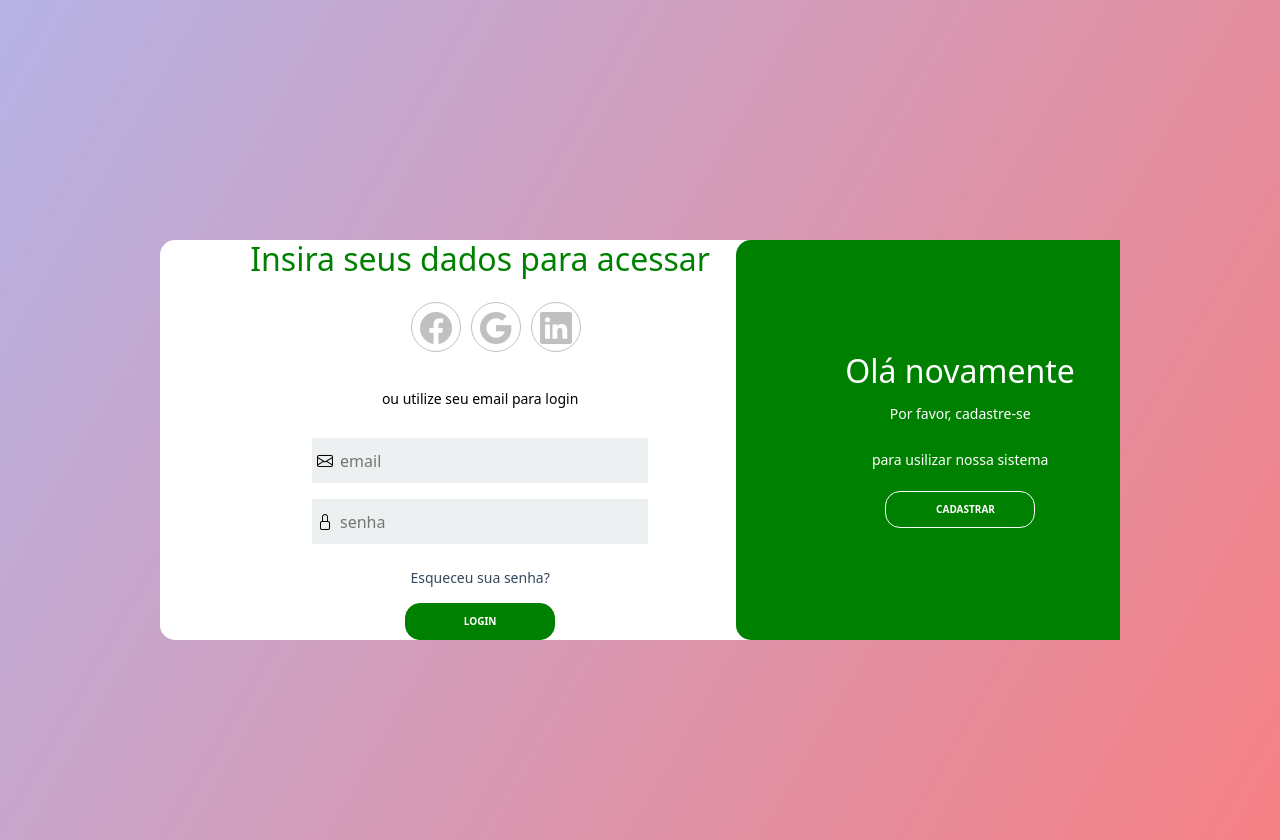
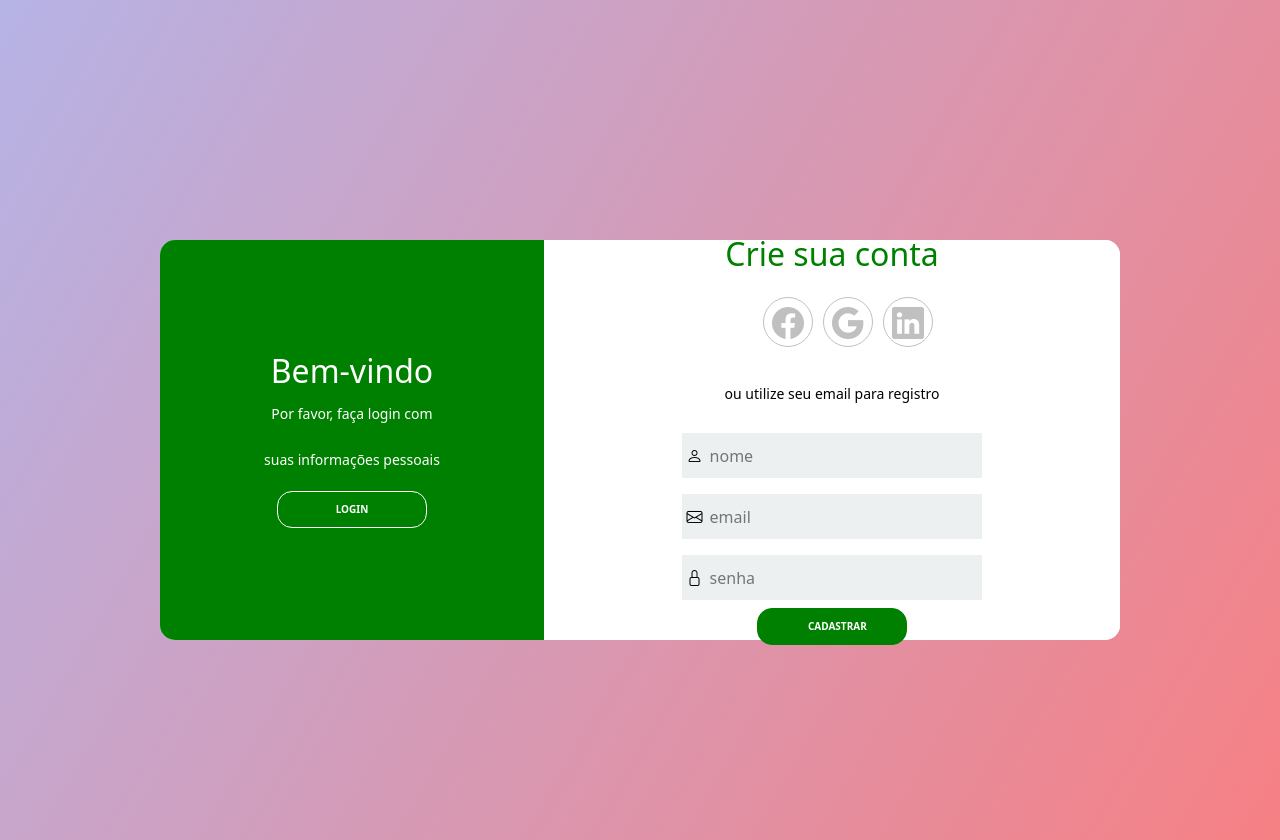
Before and after one commit to Douglaxz/passwordManager, a Flask app: page /login in a window 1280 px wide. Shown: the part 760-1600 px from the top of the page. Run offline with Flask 2, Linux system fonts and the light colour scheme; parts of the project's set-up code (start-up, migrations or seed data) failed here and were passed over.

Commit message:
Correções na tela de login

```diff
--- a/static/app.css
+++ b/static/app.css
@@ -632,6 +632,9 @@ footer {
 
   }
 
+/*tela de login*/
+
+
 .container{
     display: flex;
     justify-content: center;
@@ -642,6 +645,8 @@ footer {
 .list-social-media{
     display: flex;
 }
+
+/*geral*/
 
 .content{
     background-color: #fff;
@@ -662,8 +667,9 @@ footer {
     border-top-left-radius: 15px;
     border-bottom-left-radius: 15px;
 
-    left: 60%
+    left: 0%;
 }
+
 
 .title-welcome{
     font-size: 28px;
@@ -695,6 +701,7 @@ footer {
 .btn_login_primary{
     background-color: transparent;
     border: 1px solid #fff;
+    transition: background-color .5s;
 }
 
 .btn_login_primary:hover{
@@ -705,6 +712,7 @@ footer {
 .btn_login_second{
     background-color: green;
     border: 1px solid green;
+    transition: background-color .5s;
 }
 
 .btn_login_second:hover{
@@ -712,23 +720,29 @@ footer {
     color: green;
 }
 
+/*primeiro conteúdo*/
+
 .first-column{
     text-align: center;
-    flex: 1 0 auto;
+    width: 40%;
     z-index: 10;
 }
 
 .second-column{
-    flex: 2 0 auto;
+    width: 60%;
     display: flex;
     flex-direction: column;
     align-items: center;
 }
 
+
+
 .first-content{
     display: flex;
-    display: none;
+}
 
+.first-content .second-column{
+    z-index: 12;
 }
 
 .list-social-media{
@@ -748,6 +762,10 @@ footer {
 
 .link-social-media:not(:first-child){
     margin-left: 10px;
+}
+
+.link-social-media .item-social-media{
+    transition: background-color .5s;
 }
 
 .social-media {
@@ -804,14 +822,17 @@ footer {
 .second-content{
     position: absolute;
     display: flex;
+    z-index: -1;
 }
 
 .second-content .first-column {
     order: 2;
+    z-index: -1;
 }
 
 .second-content .second-column {
     order: 1;
+    z-index: -1;
 }
 
 .password{
@@ -821,3 +842,36 @@ footer {
     margin: 15px 0;
     text-align: center;
 }
+
+.sign-in-js .first-content .first-column,
+.sign-in-js .first-content .second-column{
+    z-index: 1;
+}
+
+.sign-in-js .second-content .first-column,
+.sign-in-js .second-content .second-column{
+    z-index: 11;
+}
+
+.sign-in-js .second-content{
+    z-index: 1;
+}
+
+.sign-in-js .content::before{
+    left: 60%;
+    border-top-right-radius: 15px;
+    border-bottom-right-radius: 15px;
+}
+
+
+.sign-up-js .second-content{
+    z-index: -1;
+}
+
+.sign-up-js .first-content{
+    z-index: 11;
+}
+
+.sign-up-js .first-content .first-column{
+    z-index: 11;
+}
--- a/templates/login.html
+++ b/templates/login.html
@@ -24,13 +24,19 @@
       </form>
     </div>
   </div>
+
+
+
+
+
+
   <div class="container">
       <div class="content first-content">
         <div class="first-column">
           <h2 class="title-primary">Bem-vindo</h2>
           <p class="description description-primary">Por favor, faça login com </p>
           <p class="description description-primary">suas informações pessoais</p>
-          <button class="btn_login btn_login_primary">Login</button>
+          <button id="signin" class="btn_login btn_login_primary">Login</button>
         </div>
         <div class="second-column">
           <h2 class="title-second">Crie sua conta</h2>
@@ -70,7 +76,7 @@
           <h2 class="title title-primary">Olá novamente</h2>
           <p class="description description-primary">Por favor, cadastre-se </p>
           <p class="description description-primary">para usilizar nossa sistema</p>
-          <button class="btn_login btn_login_primary">Cadastrar</button>
+          <button id="signup" class="btn_login btn_login_primary">Cadastrar</button>
         </div>
         <div class="second-column">
           <h2 class="title title-second">Insira seus dados para acessar</h2>
@@ -102,5 +108,21 @@
           </form>
         </div>
   </div>
+<script>
+  var btnSignin = document.querySelector("#signin");
+  var btnSignup = document.querySelector("#signup");
+
+  var body = document.querySelector("body");
+
+  btnSignin.addEventListener("click", function(){
+    body.className = "sign-in-js";
+  });
+
+
+  btnSignup.addEventListener("click", function(){
+    body.className = "sign-up-js";
+  });
+
+</script>
 </body>
 </html>
```
Also changed, not shown: js/app.js (added, +14 -0 lines).
